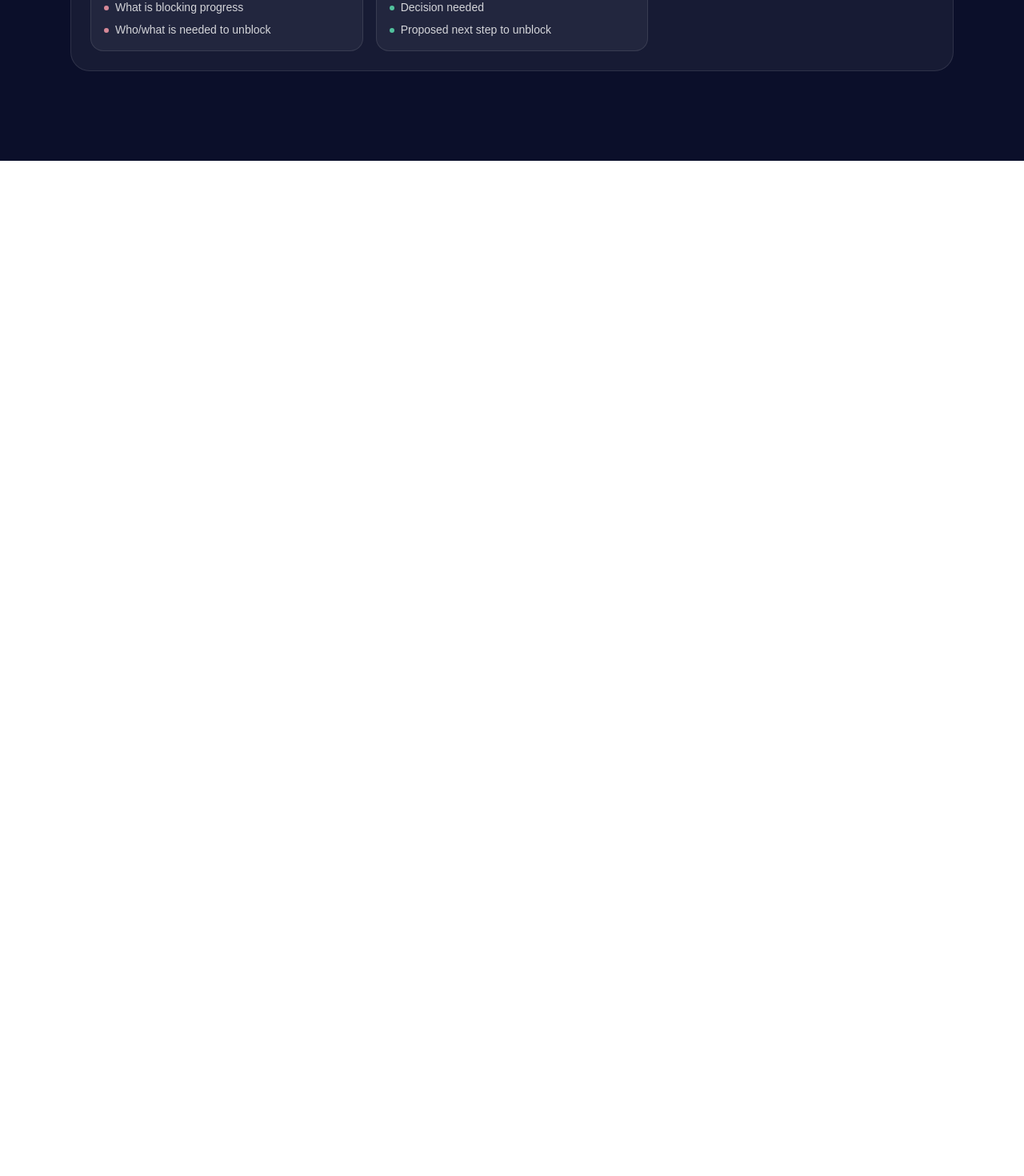
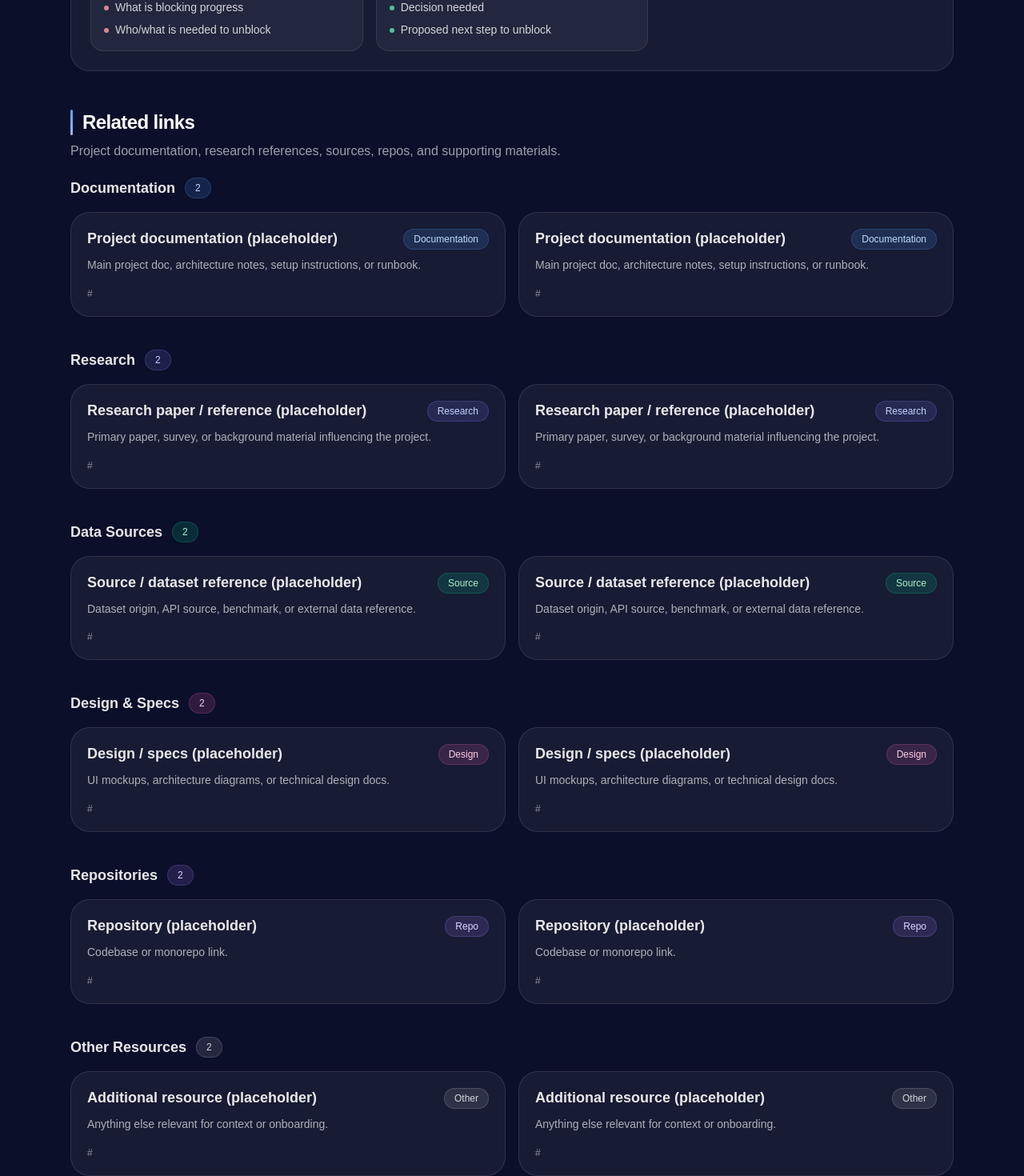
Before and after one commit to NeuroTech-UCSB/NeuroTech-UCSB, a Next.js app: page /projects/project-1 in a window 1280 px wide. Shown: the part 2100-3570 px from the top of the page at 80% size. Before the commit the page ends 2301 px from the top, so only its background shows below. Built offline with nearby package versions, Linux system fonts and the light colour scheme.

Commit message:
add related links section

```diff
--- a/app/projects/project-1/page.tsx
+++ b/app/projects/project-1/page.tsx
@@ -25,9 +25,7 @@ const GlassCard = ({
 const SectionTitle = ({ children }: { children: React.ReactNode }) => (
   <div className="mb-5 flex items-center gap-3">
     <span className="h-8 w-[3px] rounded-full bg-gradient-to-b from-blue-400 to-indigo-300" />
-    <h2 className="text-xl md:text-2xl font-semibold">
-      {children}
-    </h2>
+    <h2 className="text-xl md:text-2xl font-semibold">{children}</h2>
   </div>
 );
 
@@ -77,9 +75,7 @@ const UpdateCard = ({ u }: { u: Update }) => (
     <div className="relative">
       <div className="flex flex-wrap items-start justify-between gap-3">
         <div className="min-w-0">
-          <h3 className="text-lg font-semibold text-white/90">
-            {u.title}
-          </h3>
+          <h3 className="text-lg font-semibold text-white/90">{u.title}</h3>
           <div className="mt-1 flex flex-wrap items-center gap-x-3 gap-y-1 text-sm text-white/55">
             <span>{u.owner}</span>
             <span className="text-white/35">•</span>
@@ -127,9 +123,7 @@ const UpdateCard = ({ u }: { u: Update }) => (
 
           {u.next?.length ? (
             <div className="rounded-2xl border border-white/10 bg-white/5 p-4">
-              <div className="text-xs font-semibold text-white/60">
-                Next
-              </div>
+              <div className="text-xs font-semibold text-white/60">Next</div>
               <ul className="mt-2 space-y-2 text-sm text-white/80">
                 {u.next.map((x, i) => (
                   <li key={i} className="flex gap-2">
@@ -185,6 +179,184 @@ const updates: Update[] = [
     next: ["Decision needed", "Proposed next step to unblock"],
   },
 ];
+
+type RelatedLink = {
+  id: string;
+  title: string;
+  href: string;
+  type: "documentation" | "research" | "source" | "design" | "repo" | "other";
+  description?: string;
+};
+
+const LINK_TYPE_STYLES: Record<RelatedLink["type"], string> = {
+  documentation: "bg-blue-400/15 text-blue-200 border-blue-400/20",
+  research: "bg-indigo-400/15 text-indigo-200 border-indigo-400/20",
+  source: "bg-emerald-400/15 text-emerald-200 border-emerald-400/20",
+  design: "bg-pink-400/15 text-pink-200 border-pink-400/20",
+  repo: "bg-violet-400/15 text-violet-200 border-violet-400/20",
+  other: "bg-white/10 text-white/80 border-white/15",
+};
+
+const LinkTypePill = ({ type }: { type: RelatedLink["type"] }) => (
+  <span
+    className={[
+      "inline-flex items-center rounded-full border px-3 py-1 text-xs font-medium capitalize",
+      LINK_TYPE_STYLES[type],
+    ].join(" ")}
+  >
+    {type}
+  </span>
+);
+
+const RelatedLinkCard = ({ link }: { link: RelatedLink }) => (
+  <a
+    href={link.href}
+    target="_blank"
+    rel="noreferrer"
+    className="group relative block rounded-3xl border border-white/10 bg-white/[0.05] p-5 transition-all hover:border-white/20 hover:bg-white/[0.07]"
+  >
+    <div className="pointer-events-none absolute inset-0 opacity-0 transition-opacity duration-300 group-hover:opacity-100 bg-[radial-gradient(500px_circle_at_20%_0%,rgba(59,130,246,0.12),transparent_60%)]" />
+
+    <div className="relative">
+      <div className="flex items-start justify-between gap-3">
+        <h3 className="text-base md:text-lg font-semibold text-white/90 leading-snug">
+          {link.title}
+        </h3>
+        <LinkTypePill type={link.type} />
+      </div>
+
+      {link.description ? (
+        <p className="mt-2 text-sm text-white/65 leading-relaxed">
+          {link.description}
+        </p>
+      ) : null}
+
+      <div className="mt-4 text-xs text-white/50 truncate">{link.href}</div>
+    </div>
+  </a>
+);
+
+const relatedLinks: RelatedLink[] = [
+  {
+    id: "l1",
+    title: "Project documentation (placeholder)",
+    href: "#",
+    type: "documentation",
+    description:
+      "Main project doc, architecture notes, setup instructions, or runbook.",
+  },
+  {
+    id: "l1",
+    title: "Project documentation (placeholder)",
+    href: "#",
+    type: "documentation",
+    description:
+      "Main project doc, architecture notes, setup instructions, or runbook.",
+  },
+  {
+    id: "l2",
+    title: "Research paper / reference (placeholder)",
+    href: "#",
+    type: "research",
+    description:
+      "Primary paper, survey, or background material influencing the project.",
+  },
+  {
+    id: "l2",
+    title: "Research paper / reference (placeholder)",
+    href: "#",
+    type: "research",
+    description:
+      "Primary paper, survey, or background material influencing the project.",
+  },
+  {
+    id: "l3",
+    title: "Source / dataset reference (placeholder)",
+    href: "#",
+    type: "source",
+    description:
+      "Dataset origin, API source, benchmark, or external data reference.",
+  },
+  {
+    id: "l3",
+    title: "Source / dataset reference (placeholder)",
+    href: "#",
+    type: "source",
+    description:
+      "Dataset origin, API source, benchmark, or external data reference.",
+  },
+  {
+    id: "l4",
+    title: "Design / specs (placeholder)",
+    href: "#",
+    type: "design",
+    description: "UI mockups, architecture diagrams, or technical design docs.",
+  },
+  {
+    id: "l4",
+    title: "Design / specs (placeholder)",
+    href: "#",
+    type: "design",
+    description: "UI mockups, architecture diagrams, or technical design docs.",
+  },
+  {
+    id: "l5",
+    title: "Repository (placeholder)",
+    href: "#",
+    type: "repo",
+    description: "Codebase or monorepo link.",
+  },
+  {
+    id: "l5",
+    title: "Repository (placeholder)",
+    href: "#",
+    type: "repo",
+    description: "Codebase or monorepo link.",
+  },
+  {
+    id: "l6",
+    title: "Additional resource (placeholder)",
+    href: "#",
+    type: "other",
+    description: "Anything else relevant for context or onboarding.",
+  },
+  {
+    id: "l6",
+    title: "Additional resource (placeholder)",
+    href: "#",
+    type: "other",
+    description: "Anything else relevant for context or onboarding.",
+  },
+];
+
+const LINK_TYPE_LABELS: Record<RelatedLink["type"], string> = {
+  documentation: "Documentation",
+  research: "Research",
+  source: "Data Sources",
+  design: "Design & Specs",
+  repo: "Repositories",
+  other: "Other Resources",
+};
+
+const groupedLinks = relatedLinks.reduce<
+  Record<RelatedLink["type"], RelatedLink[]>
+>(
+  (acc, link) => {
+    if (!acc[link.type]) {
+      acc[link.type] = [];
+    }
+    acc[link.type].push(link);
+    return acc;
+  },
+  {
+    documentation: [],
+    research: [],
+    source: [],
+    design: [],
+    repo: [],
+    other: [],
+  },
+);
 
 export default function NeuroTechProjectPage() {
   return (
@@ -325,6 +497,53 @@ export default function NeuroTechProjectPage() {
             ))}
           </div>
         </section>
+
+        <section className="pt-2">
+          <div className="mb-5">
+            <div className="flex items-center gap-3">
+              <span className="h-8 w-[3px] rounded-full bg-gradient-to-b from-blue-400 to-indigo-300" />
+              <h2 className="text-xl md:text-2xl font-semibold tracking-tight">
+                Related links
+              </h2>
+            </div>
+            <p className="mt-2 text-sm md:text-base text-white/60">
+              Project documentation, research references, sources, repos, and
+              supporting materials.
+            </p>
+          </div>
+
+          <div className="space-y-10">
+            {(Object.keys(groupedLinks) as RelatedLink["type"][]).map(
+              (type) =>
+                groupedLinks[type].length > 0 && (
+                  <div key={type}>
+                    {/* Category Header */}
+                    <div className="mb-4">
+                      <h3 className="flex items-center gap-3 text-lg font-semibold text-white/90">
+                        <span>{LINK_TYPE_LABELS[type]}</span>
+
+                        <span
+                          className={[
+                            "rounded-full border px-3 py-1 text-xs font-medium",
+                            LINK_TYPE_STYLES[type],
+                          ].join(" ")}
+                        >
+                          {groupedLinks[type].length}
+                        </span>
+                      </h3>
+                    </div>
+
+                    {/* Links Grid */}
+                    <div className="grid grid-cols-1 gap-4 md:grid-cols-2">
+                      {groupedLinks[type].map((link) => (
+                        <RelatedLinkCard key={link.id} link={link} />
+                      ))}
+                    </div>
+                  </div>
+                ),
+            )}
+          </div>
+        </section>
       </main>
     </div>
   );
```
